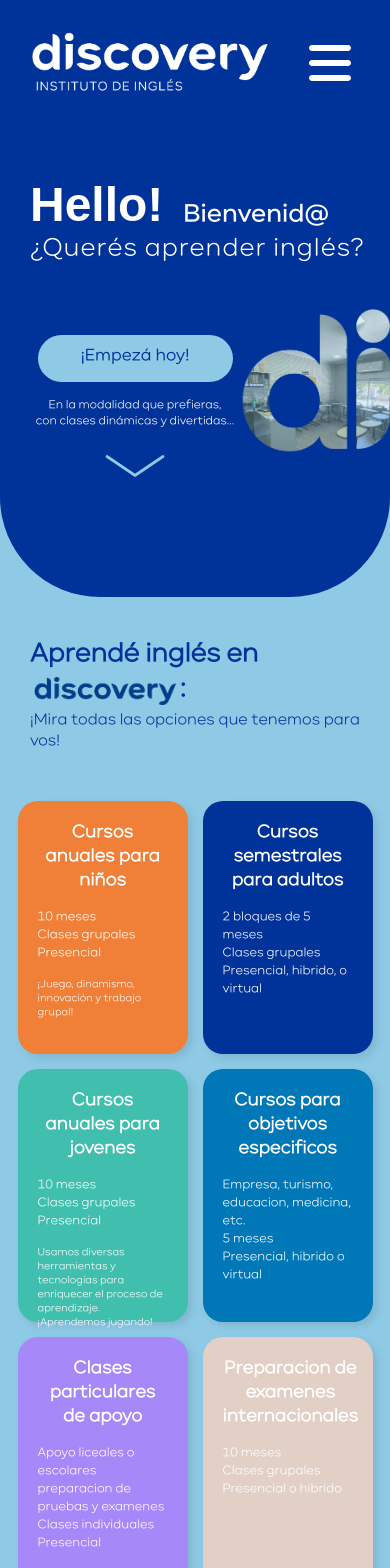
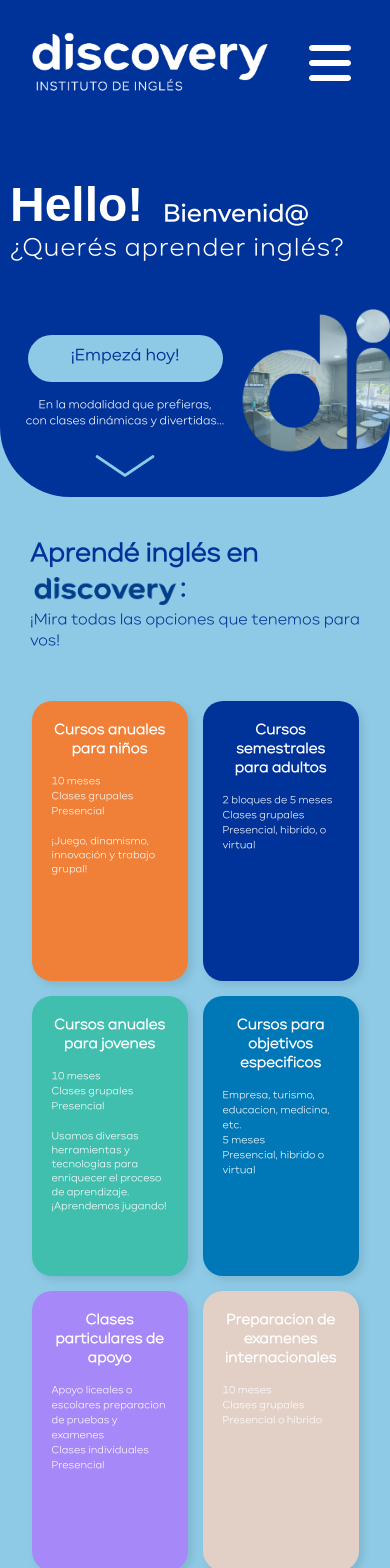
Before and after one commit to eliasgupe231/discoveryInstituteUy, a React (Vite) app: page /#/ in a window 390 px wide. Shown: the top 1568 px of the page. Built offline with nearby package versions, Linux system fonts and the light colour scheme.

Commit message:
cards-resp

```diff
--- a/src/components/Cards/Cards.module.css
+++ b/src/components/Cards/Cards.module.css
@@ -80,3 +80,16 @@
       height: clamp(250px, 30vh, 350px);
   }
 }
+
+@media (max-width :468px) {
+  .cardTitle {
+    font-size: 14px;
+  }
+  .cardList li {
+    font-size: 10px;
+  }
+  .card{
+    width: clamp(130px, 40vw, 400px);
+    height: clamp(280px, 30vh, 280px);
+  }
+}
--- a/src/components/Course/Course.module.css
+++ b/src/components/Course/Course.module.css
@@ -92,11 +92,12 @@
 
     .cardParentOne, .cardParentTwo {
         flex-direction: column; /* Las tarjetas siguen en columna dentro de cada contenedor */
-        gap: 15     px;
+        gap: 15px;
     }
 }
 @media (max-width: 375px) {
     .cardContainer{
-      gap: 5px;
+        gap: 10px;
+        padding: 50px 0 0 0;
     }
 }
--- a/src/components/Header/Header.jsx
+++ b/src/components/Header/Header.jsx
@@ -51,8 +51,8 @@ const Header =  () =>{
             </NavLink>
             <nav className={ menuBurguer ? styles.nav : styles.navOpen}>
                 <NavLink
-                    to = "/Inicio"
-                    className={({ isActive }) => isActive ? styles.activeLinkInicio : styles.linkInicio}>
+                    to = "/"
+                    className= {styles.linkInicio}>
                     Inicio
                 </NavLink>
                 <NavLink
--- a/src/components/Presentation/Presentation.module.css
+++ b/src/components/Presentation/Presentation.module.css
@@ -127,7 +127,7 @@
     .presentation{
         flex-direction: column;
         align-items: center;
-        padding: 0 0 0 30px;
+        padding-left:30px;
     }
 
     .presentationTextCTA{
@@ -215,9 +215,17 @@
         font-size: clamp(1.5em, 5vw, 7vw);
     }
 }
+@media (max-width : 766px) {
+    .presentation{
+        height: 500px;
+        border-bottom-left-radius: 70px;
+        border-bottom-right-radius: 70px;
+    }
+}
 
-@media (max-width: 375px) {
+@media (max-width : 594px){
     .presentation{
+        height: 400px;
         padding-left: 10px;
     }
 }
```
